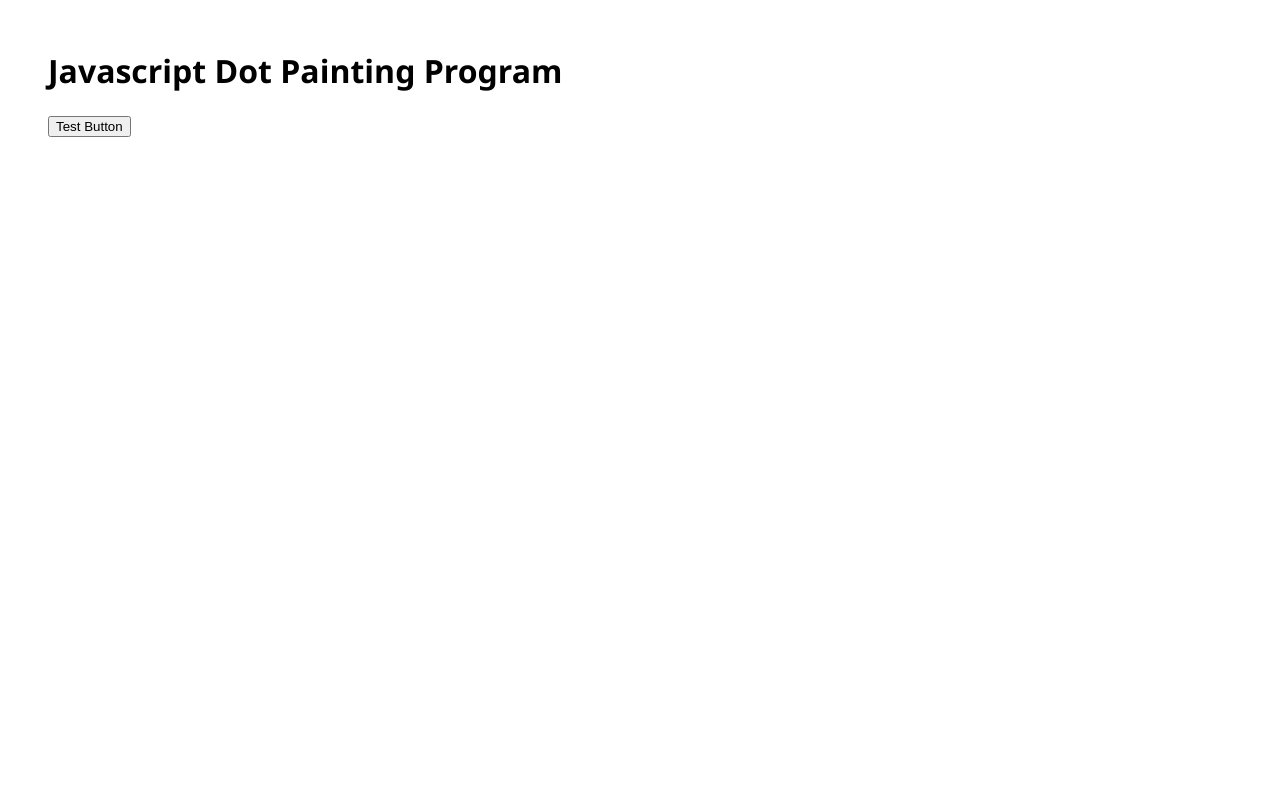
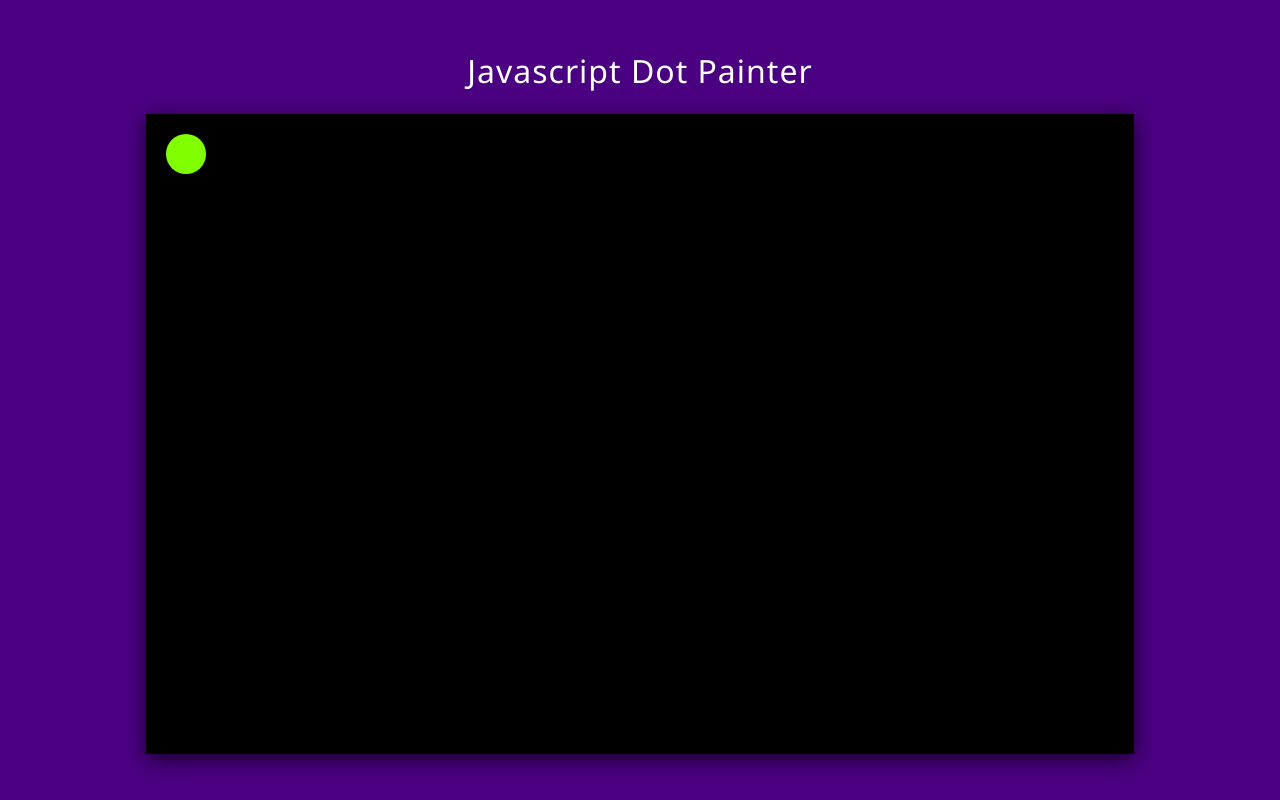
Before and after one commit to assumpta-n/javascript-dot-painter, a plain HTML site: page index.html in a window 1280 px wide. Drawn offline with Linux system fonts and the light colour scheme.

Commit message:
Creates a single green dot on the screen

```diff
--- a/index.html
+++ b/index.html
@@ -3,12 +3,14 @@
 <head>
     <meta charset="UTF-8">
     <meta name="viewport" content="width=device-width, initial-scale=1.0">
-    <title>Dot Painting program</title>
+    <title>Javascript Dot Painter</title>
     <link rel="stylesheet" href="style.css">
 </head>
 <body>
-    <h1>Javascript Dot Painting Program</h1>
-    <button onclick="testScript()">Test Button</button>
+    <h1>Javascript Dot Painter</h1>
+    <section id="canvas" class="canvas">
+        <div class="dot"></div>
+    </section>
     <script src="script.js"></script>
 </body>
 </html>
--- a/script.js
+++ b/script.js
@@ -1,3 +1,20 @@
-function testScript() {
-    alert("The Javascript works")
-}
+// function randomColorValue() {
+//     return Math.floor(Math.random() * 256)
+// }
+
+// function randomColor() {
+//     return `rgb(${randomColorValue()}, ${randomColorValue()}, ${randomColorValue()})`
+// }
+
+// function paintNewDot(clickEvent) {
+//     const dot = document.createElement("div")
+//     dot.className = "dot"
+//     dot.style.left = clickEvent.pageX - 7 + "px"
+//     dot.style.top = clickEvent.pageY - 7  + "px"
+//     dot.style.backgroundColor = randomColor()
+//     canvas.appendChild(dot)
+//     console.log(clickEvent)
+// }
+
+// const canvas = document.getElementById("canvas")
+// canvas.addEventListener("click", paintNewDot)
--- a/style.css
+++ b/style.css
@@ -1,4 +1,27 @@
+
 body {
-    font-family: 'Segoe UI', Tahoma, Geneva, Verdana, sans-serif;
+    font-family: 'Segoe UI', Tahoma, Geneva, Verdana, serif;
     padding: 20px 40px;
+    text-align: center;
+    background-color:indigo;
 }
+h1 {
+    color: white;
+    font-weight: 500;
+    letter-spacing: 1px;
+
+}
+.canvas {
+    height: 75vh;
+    width: 80%;
+    margin: auto;
+    box-shadow: rgba(0, 0, 0, 0.7) 0 5px 20px;
+    padding: 20px;
+    background-color: black;
+}
+.dot  {
+    width: 40px;
+    height: 40px;
+    background-color: chartreuse;
+    border-radius: 50%;
+}
```
